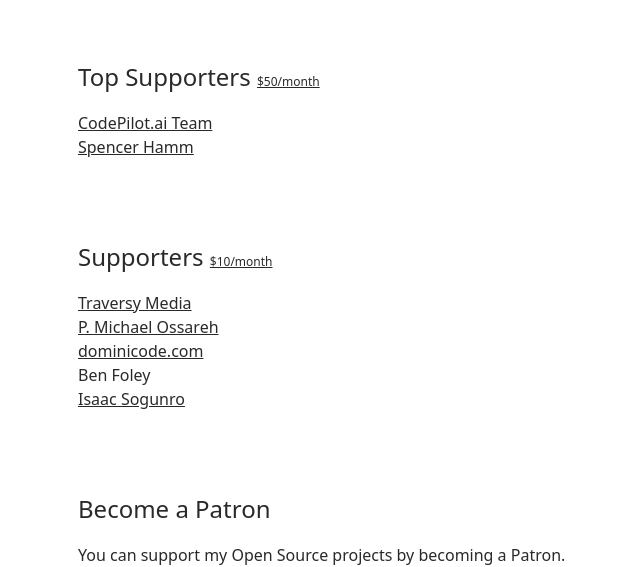
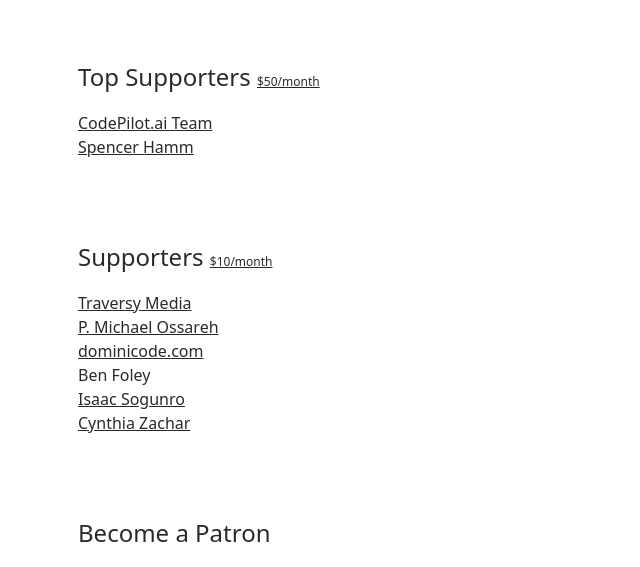
Before and after one commit to typicode/typicode.github.io, a website: page index.html in a window 1280 px wide. Shown: the part 695-1262 px from the top of the page, without its empty margins (242-882 px from the left). Drawn offline with nearby package versions, Linux system fonts and the light colour scheme.

Commit message:
Update index.html

```diff
--- a/index.html
+++ b/index.html
@@ -116,6 +116,7 @@
     <li><a href="https://dominicode.com">dominicode.com</a></li>
     <li>Ben Foley</li>
     <li><a href="https://twitter.com/Isaac_Sogunro">Isaac Sogunro</a></li>
+    <li><a href="http://cyzachar.me">Cynthia Zachar</a></li>
   </ul>
 
   <h2>Become a Patron</h2>
```
